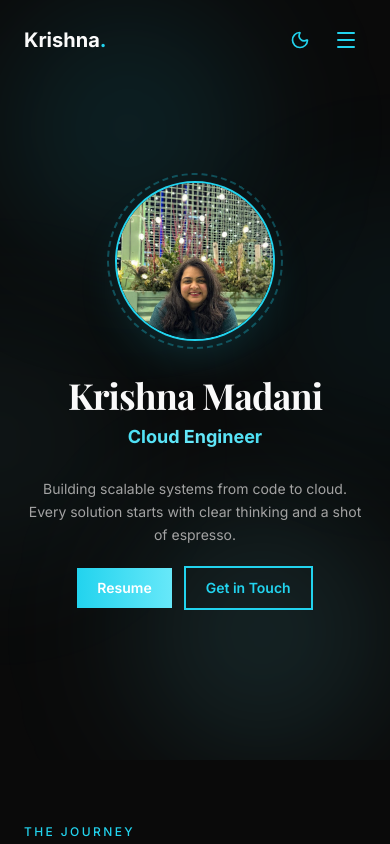
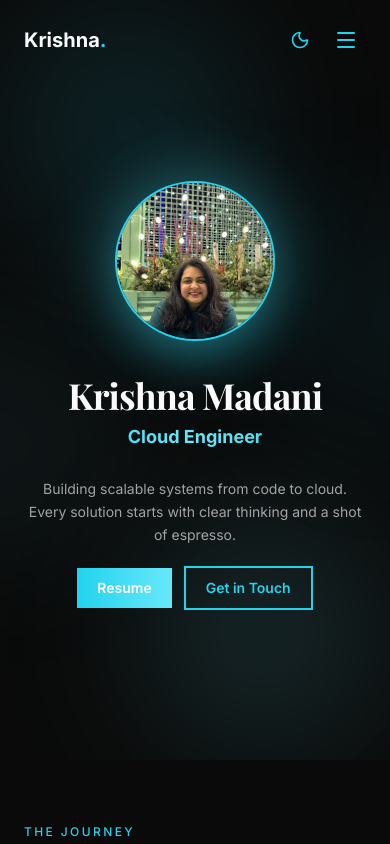
Before and after one commit to k-madani/portfolio, a Next.js app: page / in a window 390 px wide. Shown: the top 844 px of the page. Built offline with nearby package versions, Linux system fonts and the light colour scheme; a web font is replaced by a local one.

Commit message:
effect change

```diff
--- a/app/components/Hero.tsx
+++ b/app/components/Hero.tsx
@@ -36,7 +36,7 @@ export default function Hero() {
       <div className="w-full max-w-7xl mx-auto">
         <div className="flex flex-col lg:flex-row lg:items-stretch lg:gap-2">
 
-          {/* Mobile-only avatar — round, centered, above text */}
+          {/* Mobile-only avatar — round, centered, breathing glow */}
           <motion.div
             initial={{ opacity: 0, scale: 0.9 }}
             animate={{ opacity: 1, scale: 1 }}
@@ -44,12 +44,35 @@ export default function Hero() {
             className="lg:hidden flex justify-center mb-8"
           >
             <div className="relative">
+              {/* Breathing glow — outer (larger, slower) */}
               <motion.div
-                animate={{ rotate: [0, 360] }}
-                transition={{ duration: 20, repeat: Infinity, ease: 'linear' }}
-                className="absolute -inset-2 rounded-full border-2 border-dashed border-[rgb(var(--accent-primary))]/30"
+                animate={{
+                  scale: [1, 1.15, 1],
+                  opacity: [0.3, 0.5, 0.3],
+                }}
+                transition={{
+                  duration: 4,
+                  repeat: Infinity,
+                  ease: 'easeInOut',
+                }}
+                className="absolute inset-0 rounded-full bg-[rgb(var(--accent-primary))]/40 blur-2xl"
               />
-              <div className="relative w-40 h-40 sm:w-48 sm:h-48 rounded-full overflow-hidden border-2 border-[rgb(var(--accent-primary))] shadow-2xl shadow-[rgb(var(--accent-primary))]/20">
+              {/* Breathing glow — inner (tighter, slightly out of phase) */}
+              <motion.div
+                animate={{
+                  scale: [1, 1.08, 1],
+                  opacity: [0.4, 0.7, 0.4],
+                }}
+                transition={{
+                  duration: 4,
+                  repeat: Infinity,
+                  ease: 'easeInOut',
+                  delay: 0.8,
+                }}
+                className="absolute inset-0 rounded-full bg-[rgb(var(--accent-light))]/30 blur-xl"
+              />
+              {/* Avatar */}
+              <div className="relative w-40 h-40 sm:w-48 sm:h-48 rounded-full overflow-hidden border-2 border-[rgb(var(--accent-primary))] shadow-2xl shadow-[rgb(var(--accent-primary))]/30">
                 <img
                   src="/profile.jpg"
                   alt="Krishna Madani"
```
